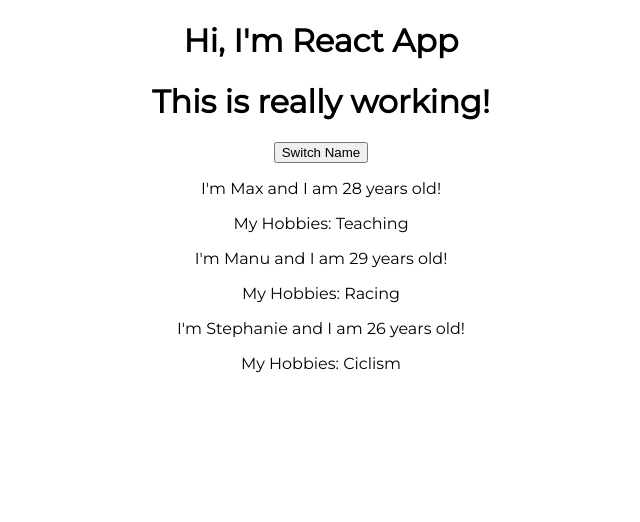
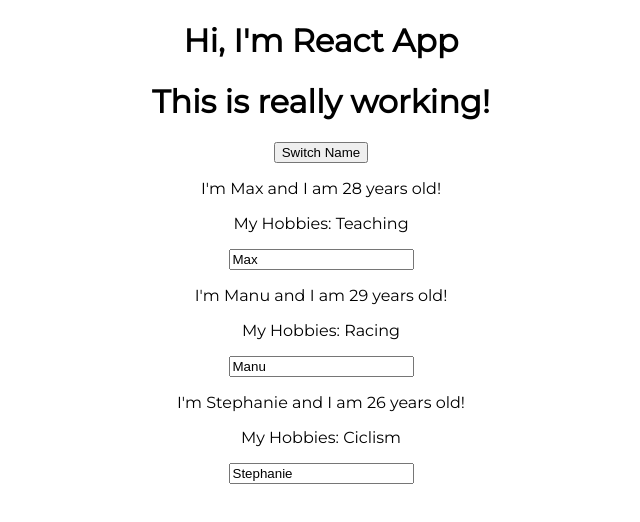
Before and after one commit to MatheusEstanislau/ReactCompleteGuide, a React (Create React App) app in the folder meu-app/: page / in a window 1280 px wide. Shown: the top 522 px of the page, without its empty margins (319-959 px from the left). Built offline with nearby package versions, Linux system fonts and the light colour scheme.

Commit message:
Section 3. Class 47: Adding Two Way Binding

```diff
--- a/meu-app/src/App.js
+++ b/meu-app/src/App.js
@@ -1,5 +1,5 @@
 import React, { Component } from "react";
-import Aula46 from "./Aulas/Aula46";
+import Aula47 from "./Aulas/Aula47";
 
 import "./App.css";
 
@@ -8,7 +8,7 @@
   render() {
     return (
       <>
-        <Aula46/>
+        <Aula47/>
       </>
     );
   }
--- /dev/null
+++ b/meu-app/src/Aulas/Aula47.js
@@ -0,0 +1,71 @@
+import React, { Component } from "react";
+import Person from "../Person/Person";
+
+export default class Aula46 extends Component {
+  state = {
+    persons: [
+      { name: "Max", age: 28 },
+      { name: "Manu", age: 29 },
+      { name: "Stephanie", age: 26 },
+    ],
+  };
+
+  switchNameHandler = (newName) => {
+    // console.log('Was clicked')
+    this.setState({
+      persons: [
+        { name: newName, age: 23 },
+        { name: "Manu", age: 29 },
+        { name: "Stephanie", age: 26 },
+      ],
+    });
+  };
+
+  changedNameHandler = (event) => {
+    this.setState({
+      persons: [
+        { name: "Maximilliam", age: 23 },
+        { name: event.target.value, age: 29 },
+        { name: "Stephanie", age: 26 },
+      ],
+    });
+  };
+
+  render() {
+    return (
+      <>
+        <div className="App">
+          <h1>Hi, I'm React App</h1>
+          <h1>This is really working!</h1>
+          <button
+            onClick={() => {
+              this.switchNameHandler("Maximilliam");
+            }}
+          >
+            Switch Name
+          </button>
+          <Person
+            name={this.state.persons[0].name}
+            age={this.state.persons[0].age}
+          >
+            My Hobbies: Teaching
+          </Person>
+          <Person
+            click={this.switchNameHandler.bind(this, "Max")}
+            name={this.state.persons[1].name}
+            age={this.state.persons[1].age}
+            changed={this.changedNameHandler}
+          >
+            My Hobbies: Racing
+          </Person>
+          <Person
+            name={this.state.persons[2].name}
+            age={this.state.persons[2].age}
+          >
+            My Hobbies: Ciclism
+          </Person>
+        </div>
+      </>
+    );
+  }
+}
--- a/meu-app/src/Person/Person.js
+++ b/meu-app/src/Person/Person.js
@@ -1,12 +1,13 @@
 import React from "react";
 
-const person = ( props ) => {
+const person = (props) => {
   return (
     <>
       <p onClick={props.click}>
         I'm {props.name} and I am {props.age} years old!
       </p>
       <p>{props.children}</p>
+      <input type="text" onChange={props.changed} value={props.name} />
     </>
   );
 };
```
